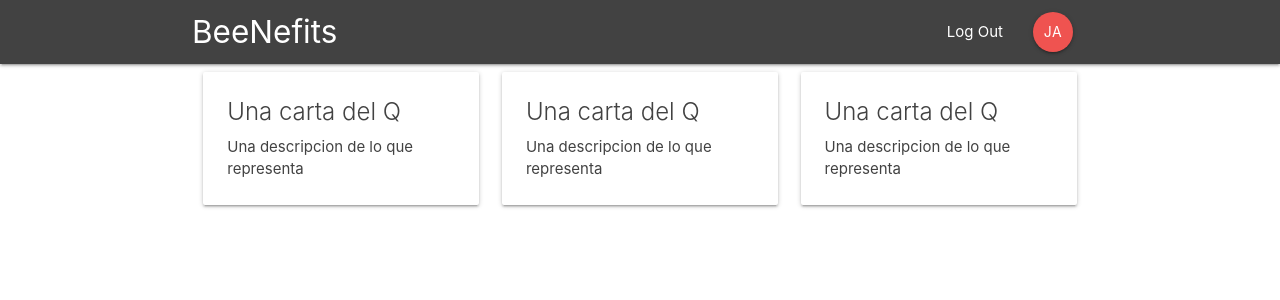
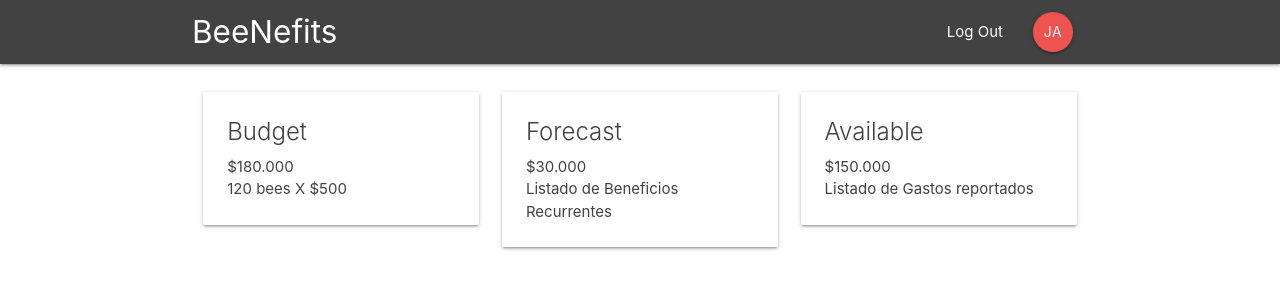
Before and after one commit to JoanRedbee/beenefits, a React (Create React App) app: page / in a window 1280 px wide. Shown: the top 300 px of the page. Built offline with nearby package versions, Linux system fonts and the light colour scheme.

Commit message:
Make QCard more reusable

```diff
--- a/src/components/layout/Home.js
+++ b/src/components/layout/Home.js
@@ -4,16 +4,25 @@ import QCard from './QCard';
 export default class Home extends Component {
   render() {
     return (
-      <div className="container">
+      <div className="container home">
         <div className="row">
           <div className="col s12 m4">
-            <QCard />
+            <QCard title="Budget">
+              <span>$180.000</span>
+              <p>120 bees X $500</p>
+            </QCard>
           </div>
           <div className="col s12 m4">
-            <QCard />
+            <QCard title="Forecast">
+              <span>$30.000</span>
+              <p>Listado de Beneficios Recurrentes</p>
+            </QCard>
           </div>
           <div className="col s12 m4">
-            <QCard />
+            <QCard title="Available">
+              <span>$150.000</span>
+              <p>Listado de Gastos reportados</p>
+            </QCard>
           </div>
         </div>
       </div>
--- a/src/components/layout/QCard.js
+++ b/src/components/layout/QCard.js
@@ -5,9 +5,9 @@ const QCard = (props) => {
     <div className="card">
       <div className="card-content grey-text text-darken-3">
         <span className="card-title">
-          Una carta del Q
+          {props.title}
         </span>
-        <p>Una descripcion de lo que representa</p>
+        {props.children}
       </div>
     </div>
   )
--- a/src/index.css
+++ b/src/index.css
@@ -12,3 +12,7 @@ code {
   font-family: source-code-pro, Menlo, Monaco, Consolas, "Courier New",
     monospace;
 }
+
+.home {
+  padding-top: 20px
+}
```
